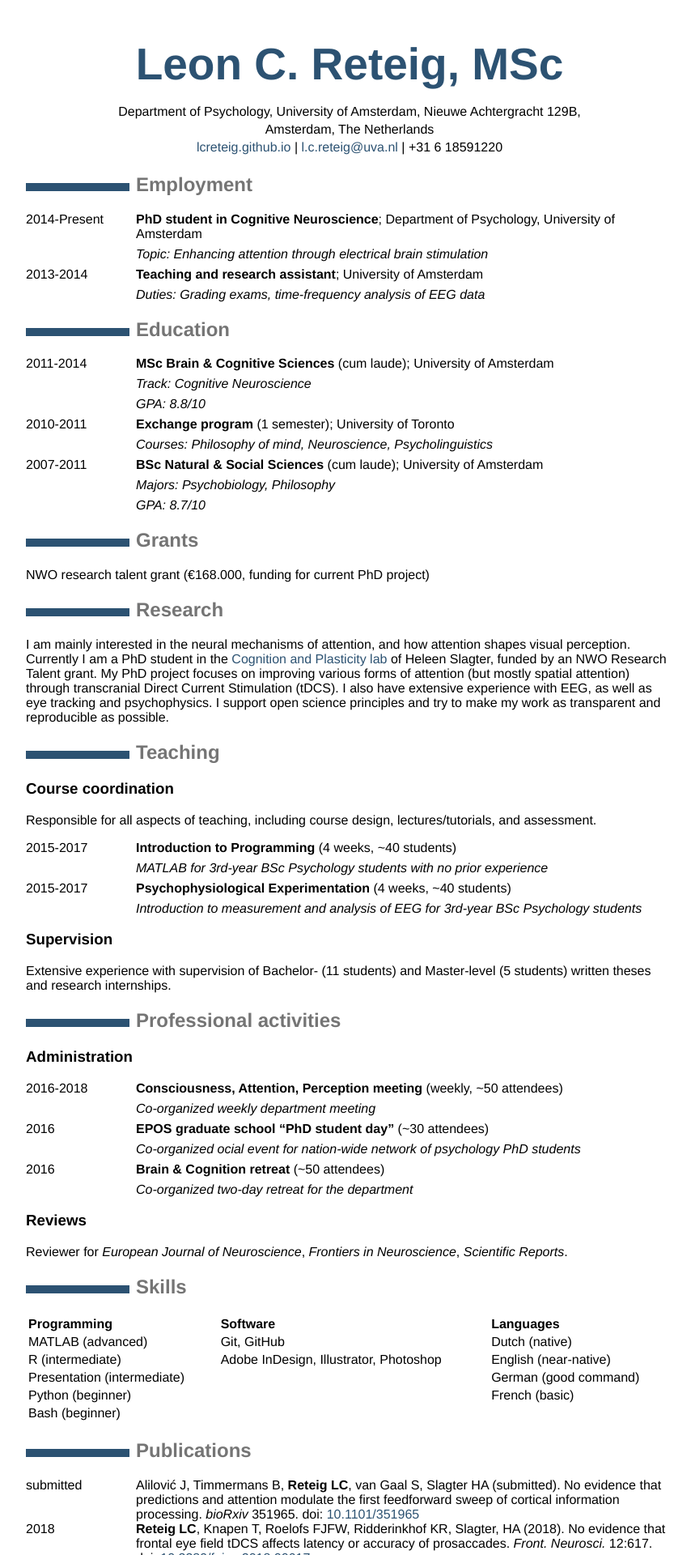
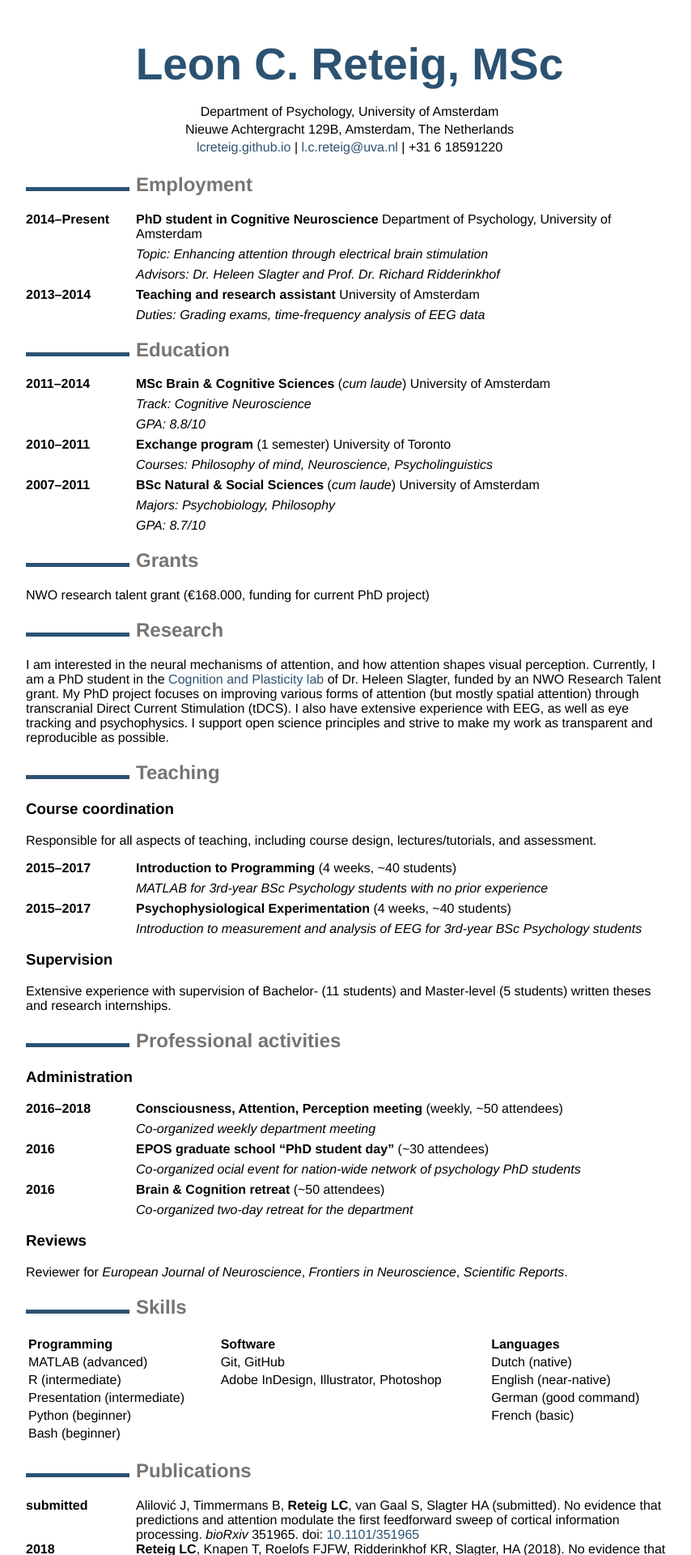
Before and after one commit to lcreteig/lcreteig.github.io, a Jekyll site: the page built from _pages/cv.md, in a window 1280 px wide. Shown: the top 1920 px of the page at 81% size, without its empty margins (208-1062 px from the left). Built offline with Jekyll 4.4.1, drawn with Linux system fonts in a browser that asks for light colours; some of the changed text lies outside the part shown.

```diff
--- a/_layouts/cv.html
+++ b/_layouts/cv.html
@@ -57,7 +57,7 @@
       display: inline-block;
       margin-right:1%;
       width: 16%;
-      height: 10px;
+      height: 5px;
       /* This is called "rulecolor" in the ConTeXt stylesheet. */
       background-color: #2c5272;
   }
@@ -72,7 +72,7 @@
       float: left;
       clear: left;
       width: 17%;
-      /*font-weight: bold;*/
+      font-weight: bold;
   }
   dd {
       margin-left: 17%;
@@ -114,10 +114,10 @@
 <table>
 <tbody>
 <tr class="odd">
-<td style="text-align: center;">Department of Psychology, University of Amsterdam, Nieuwe Achtergracht 129B,</td>
+<td style="text-align: center;">Department of Psychology, University of Amsterdam</td>
 </tr>
 <tr class="even">
-<td style="text-align: center;">Amsterdam, The Netherlands</td>
+<td style="text-align: center;">Nieuwe Achtergracht 129B, Amsterdam, The Netherlands</td>
 </tr>
 <tr class="odd">
 <td style="text-align: center;"><a href="https://lcreteig.github.io" target="_blank">lcreteig.github.io</a> | <a href="mailto:l.c.reteig@uva.nl" class="email">l.c.reteig@uva.nl</a> | +31 6 18591220</td>
@@ -126,28 +126,29 @@
 </table>
 <h2 id="employment">Employment</h2>
 <dl>
-<dt>2014-Present</dt>
-<dd><p><strong>PhD student in Cognitive Neuroscience</strong>; Department of Psychology, University of Amsterdam</p>
+<dt>2014–Present</dt>
+<dd><p><strong>PhD student in Cognitive Neuroscience</strong> Department of Psychology, University of Amsterdam</p>
 <p><em>Topic: Enhancing attention through electrical brain stimulation</em></p>
+<p><em>Advisors: Dr. Heleen Slagter and Prof. Dr. Richard Ridderinkhof</em></p>
 </dd>
-<dt>2013-2014</dt>
-<dd><p><strong>Teaching and research assistant</strong>; University of Amsterdam</p>
+<dt>2013–2014</dt>
+<dd><p><strong>Teaching and research assistant</strong> University of Amsterdam</p>
 <p><em>Duties: Grading exams, time-frequency analysis of EEG data</em></p>
 </dd>
 </dl>
 <h2 id="education">Education</h2>
 <dl>
-<dt>2011-2014</dt>
-<dd><p><strong>MSc Brain &amp; Cognitive Sciences</strong> (cum laude); University of Amsterdam</p>
+<dt>2011–2014</dt>
+<dd><p><strong>MSc Brain &amp; Cognitive Sciences</strong> (<em>cum laude</em>) University of Amsterdam</p>
 <p><em>Track: Cognitive Neuroscience</em></p>
 <p><em>GPA: 8.8/10</em></p>
 </dd>
-<dt>2010-2011</dt>
-<dd><p><strong>Exchange program</strong> (1 semester); University of Toronto</p>
+<dt>2010–2011</dt>
+<dd><p><strong>Exchange program</strong> (1 semester) University of Toronto</p>
 <p><em>Courses: Philosophy of mind, Neuroscience, Psycholinguistics</em></p>
 </dd>
-<dt>2007-2011</dt>
-<dd><p><strong>BSc Natural &amp; Social Sciences</strong> (cum laude); University of Amsterdam</p>
+<dt>2007–2011</dt>
+<dd><p><strong>BSc Natural &amp; Social Sciences</strong> (<em>cum laude</em>) University of Amsterdam</p>
 <p><em>Majors: Psychobiology, Philosophy</em></p>
 <p><em>GPA: 8.7/10</em></p>
 </dd>
@@ -155,16 +156,16 @@
 <h2 id="grants">Grants</h2>
 <p>NWO research talent grant (€168.000, funding for current PhD project)</p>
 <h2 id="research">Research</h2>
-<p>I am mainly interested in the neural mechanisms of attention, and how attention shapes visual perception. Currently I am a PhD student in the <a href="https://www.heleenslagter.com/" target="_blank">Cognition and Plasticity lab</a> of Heleen Slagter, funded by an NWO Research Talent grant. My PhD project focuses on improving various forms of attention (but mostly spatial attention) through transcranial Direct Current Stimulation (tDCS). I also have extensive experience with EEG, as well as eye tracking and psychophysics. I support open science principles and try to make my work as transparent and reproducible as possible.</p>
+<p>I am interested in the neural mechanisms of attention, and how attention shapes visual perception. Currently, I am a PhD student in the <a href="https://www.heleenslagter.com/" target="_blank">Cognition and Plasticity lab</a> of Dr. Heleen Slagter, funded by an NWO Research Talent grant. My PhD project focuses on improving various forms of attention (but mostly spatial attention) through transcranial Direct Current Stimulation (tDCS). I also have extensive experience with EEG, as well as eye tracking and psychophysics. I support open science principles and strive to make my work as transparent and reproducible as possible.</p>
 <h2 id="teaching">Teaching</h2>
 <h3 id="course-coordination">Course coordination</h3>
 <p>Responsible for all aspects of teaching, including course design, lectures/tutorials, and assessment.</p>
 <dl>
-<dt>2015-2017</dt>
+<dt>2015–2017</dt>
 <dd><p><strong>Introduction to Programming</strong> (4 weeks, ~40 students)</p>
 <p><em>MATLAB for 3rd-year BSc Psychology students with no prior experience</em></p>
 </dd>
-<dt>2015-2017</dt>
+<dt>2015–2017</dt>
 <dd><p><strong>Psychophysiological Experimentation</strong> (4 weeks, ~40 students)</p>
 <p><em>Introduction to measurement and analysis of EEG for 3rd-year BSc Psychology students</em></p>
 </dd>
@@ -174,7 +175,7 @@
 <h2 id="professional-activities">Professional activities</h2>
 <h3 id="administration">Administration</h3>
 <dl>
-<dt>2016-2018</dt>
+<dt>2016–2018</dt>
 <dd><p><strong>Consciousness, Attention, Perception meeting</strong> (weekly, ~50 attendees)</p>
 <p><em>Co-organized weekly department meeting</em></p>
 </dd>
@@ -232,19 +233,19 @@
 <dd>Alilović J, Timmermans B, <strong>Reteig LC</strong>, van Gaal S, Slagter HA (submitted). No evidence that predictions and attention modulate the first feedforward sweep of cortical information processing. <em>bioRxiv</em> 351965. doi: <a href="https://doi.org/10.1101/351965" target="_blank">10.1101/351965</a>
 </dd>
 <dt>2018</dt>
-<dd><strong>Reteig LC</strong>, Knapen T, Roelofs FJFW, Ridderinkhof KR, Slagter, HA (2018). No evidence that frontal eye field tDCS affects latency or accuracy of prosaccades. <em>Front. Neurosci.</em> 12:617. doi: <a href="https://doi.org/10.3389/fnins.2018.00617" target="_blank">10.3389/fnins.2018.00617</a>
+<dd><strong>Reteig LC</strong>, Knapen T, Roelofs FJFW, Ridderinkhof KR, Slagter, HA (2018). No evidence that frontal eye field tDCS affects latency or accuracy of prosaccades. <em>Frontiers in Neuroscience</em> 12:617. doi: <a href="https://doi.org/10.3389/fnins.2018.00617" target="_blank">10.3389/fnins.2018.00617</a>
 </dd>
 <dt>2018</dt>
 <dd>van Schouwenburg MR, Sörensen LKA, de Klerk R, <strong>Reteig LC</strong>, Slagter HA (2018). No differential effects of two different alpha-band electrical stimulation protocols over fronto-parietal regions on spatial attention. <em>Frontiers in Neuroscience</em> 12:433. doi: <a href="https://doi.org/10.3389/fnins.2018.00433" target="_blank">10.3389/fnins.2018.00433</a>
 </dd>
 <dt>2017</dt>
-<dd><strong>Reteig LC</strong>, Talsma LJ, van Schouwenburg MR, Slagter HA (2017). Transcranial electrical stimulation as a tool to enhance attention. <em>Journal of Cognitive Enhancement, 1</em>, 10-25. doi: <a href="https://doi.org/10.1007/s41465-017-0010-y" target="_blank">10.1007/s41465-017-0010-y</a>
+<dd><strong>Reteig LC</strong>, Talsma LJ, van Schouwenburg MR, Slagter HA (2017). Transcranial electrical stimulation as a tool to enhance attention. <em>Journal of Cognitive Enhancement, 1</em>, 10–25. doi: <a href="https://doi.org/10.1007/s41465-017-0010-y" target="_blank">10.1007/s41465-017-0010-y</a>
 </dd>
 <dt>2017</dt>
-<dd>Slagter HA, Mazaheri A, <strong>Reteig LC</strong>, Smolders R, Figee M, Mantione M, … &amp; Denys D (2017). Contributions of the ventral striatum to conscious perception: An intracranial EEG study of the attentional blink. <em>Journal of Neuroscience, 37</em>, 1081-1089. doi: <a href="https://doi.org/10.1523/JNEUROSCI.2282-16.2016" target="_blank">10.1523/JNEUROSCI.2282-16.2016</a>
+<dd>Slagter HA, Mazaheri A, <strong>Reteig LC</strong>, Smolders R, Figee M, Mantione M, … &amp; Denys D (2017). Contributions of the ventral striatum to conscious perception: An intracranial EEG study of the attentional blink. <em>Journal of Neuroscience, 37</em>, 1081–1089. doi: <a href="https://doi.org/10.1523/JNEUROSCI.2282-16.2016" target="_blank">10.1523/jneurosci.2282-16.2016</a>
 </dd>
 <dt>2016</dt>
-<dd>Slagter HA, Prinssen S, <strong>Reteig LC</strong>, Mazaheri A (2016). Facilitation and inhibition in attention: functional dissociation of pre-stimulus alpha activity, P1, and N1 components. <em>Neuroimage, 125</em>, 25-35. doi: <a href="https://doi.org/10.1016/j.neuroimage.2015.09.058" target="_blank">10.1016/j.neuroimage.2015.09.058</a>
+<dd>Slagter HA, Prinssen S, <strong>Reteig LC</strong>, Mazaheri A (2016). Facilitation and inhibition in attention: functional dissociation of pre-stimulus alpha activity, P1, and N1 components. <em>Neuroimage, 125</em>, 25–35. doi: <a href="https://doi.org/10.1016/j.neuroimage.2015.09.058" target="_blank">10.1016/j.neuroimage.2015.09.058</a>
 </dd>
 </dl>
 <h2 id="conference-presentations">Conference presentations</h2>
```
Also changed, not shown: _pages/home.md (+1 -3 lines).
